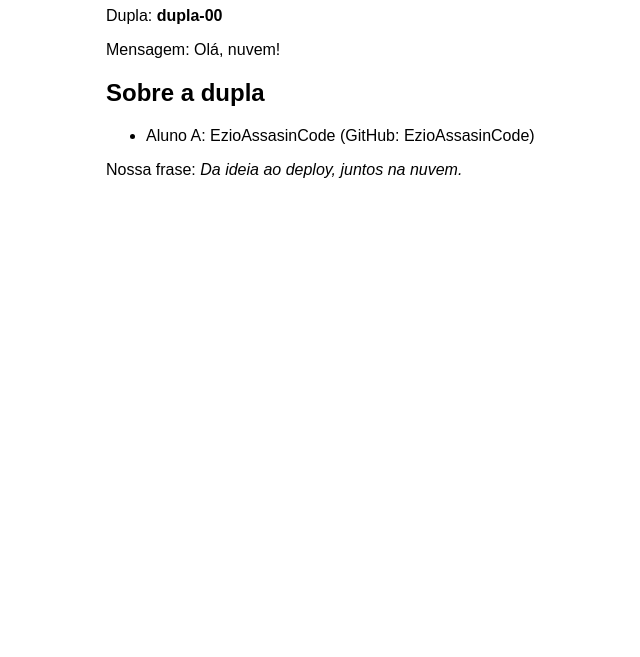
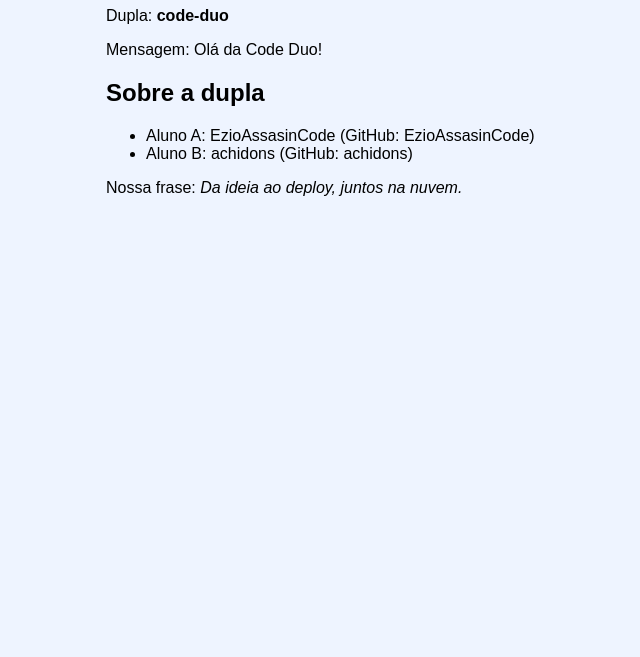
Before and after one commit to EzioAssasinCode/projeto-devops-code-duo, a plain HTML site: page site/index.html in a window 1280 px wide. Shown: the part 143-800 px from the top of the page, without its empty margins (184-824 px from the left). Drawn offline with Linux system fonts and the light colour scheme.

Commit message:
Aplica a variação da dupla

```diff
--- a/site/index.html
+++ b/site/index.html
@@ -11,19 +11,20 @@
       max-width: 700px;
       margin: 50px auto;
       padding: 20px;
-      background: #ffffff;
+      background: #eef4ff;
     }
     h1 { color: #2563eb; }
   </style>
 </head>
 <body>
   <h1>Projeto DevOps</h1>
-  <p>Dupla: <strong>dupla-00</strong></p>
-  <p>Mensagem: Olá, nuvem!</p>
+  <p>Dupla: <strong>code-duo</strong></p>
+  <p>Mensagem: Olá da Code Duo!</p>
 
   <h2>Sobre a dupla</h2>
   <ul>
     <li>Aluno A: EzioAssasinCode (GitHub: EzioAssasinCode)</li>
+    <li>Aluno B: achidons (GitHub: achidons)</li>
   </ul>
 
   <p>Nossa frase: <em>Da ideia ao deploy, juntos na nuvem.</em></p>
```
